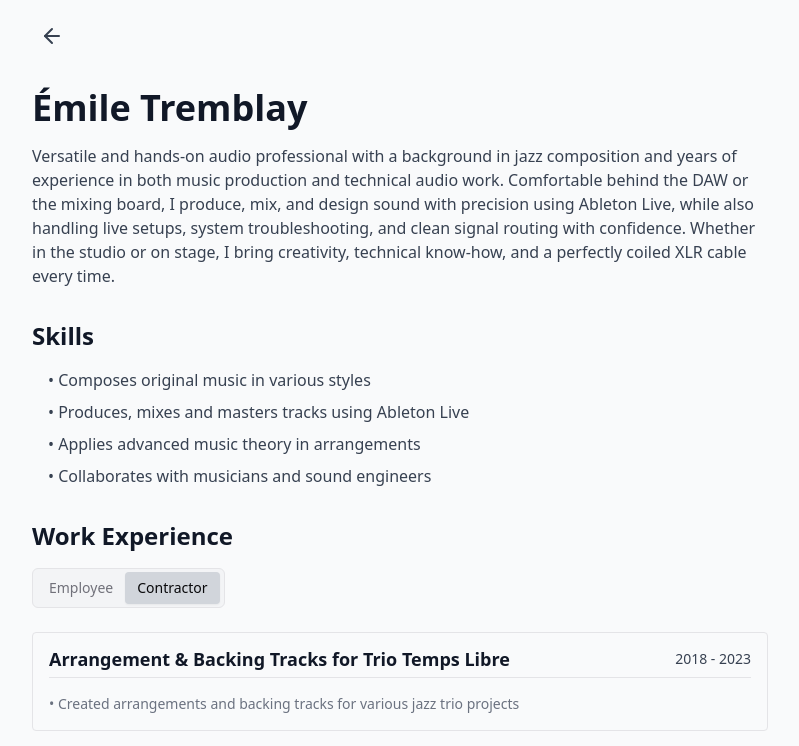
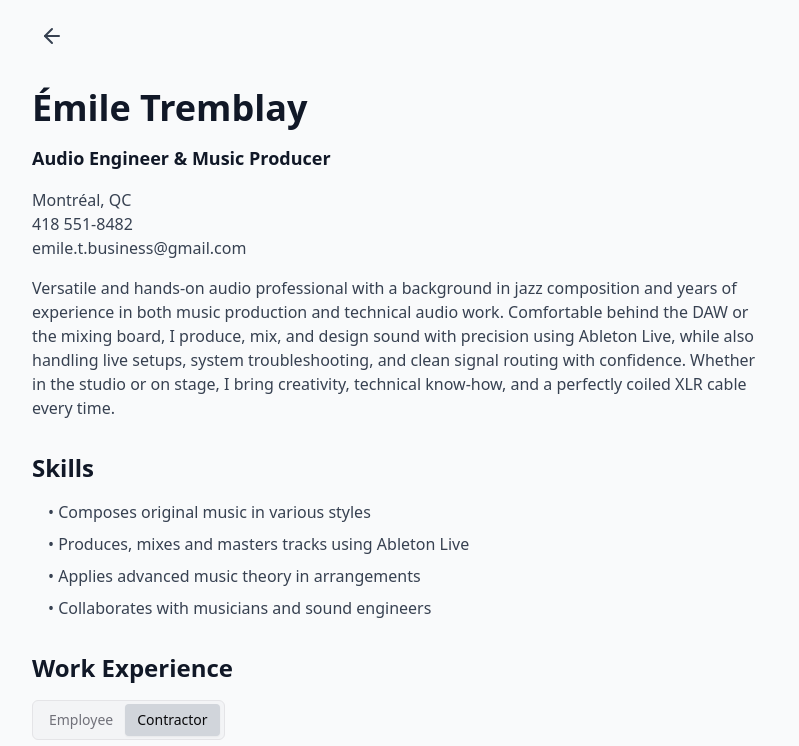
Before and after one commit to emiletremblay01/emiletremblay-portfolio, a Next.js app: page /resume-music in a window 1280 px wide. Shown: the top 746 px of the page, without its empty margins (240-1039 px from the left). Built offline with nearby package versions, Linux system fonts and the light colour scheme; what tailwindcss-debug-screens would draw is missing.

Commit message:
feat: add contact info

```diff
--- a/app/(routes)/resume-music/components/ResumeMusic.tsx
+++ b/app/(routes)/resume-music/components/ResumeMusic.tsx
@@ -190,6 +190,17 @@
         <h1 className="pt-8 text-4xl font-bold text-gray-900">
           Émile Tremblay
         </h1>
+        <p className="text-lg font-semibold text-gray-900">
+          Audio Engineer & Music Producer
+        </p>
+        <p>
+          Montréal, QC
+          <br />
+          418 551-8482
+          <br />
+          emile.t.business@gmail.com
+        </p>
+
         <p>
           Versatile and hands-on audio professional with a background in jazz
           composition and years of experience in both music production and
@@ -330,8 +341,8 @@
           </div>
         ))}
       </section>
-
-      {interests.length > 0 && (
+      {/* <section id="notable_projects" className="space-y-4 pb-8"></section> */}
+      {/* {interests.length > 0 && (
         <section className="space-y-4 pb-8">
           <h2 className="text-2xl font-bold text-gray-900">Interests</h2>
           <ul className="flex flex-wrap gap-2">
@@ -345,8 +356,7 @@
             ))}
           </ul>
         </section>
-      )}
-      <section id="api"></section>
+      )} */}
     </article>
   );
 }
```
